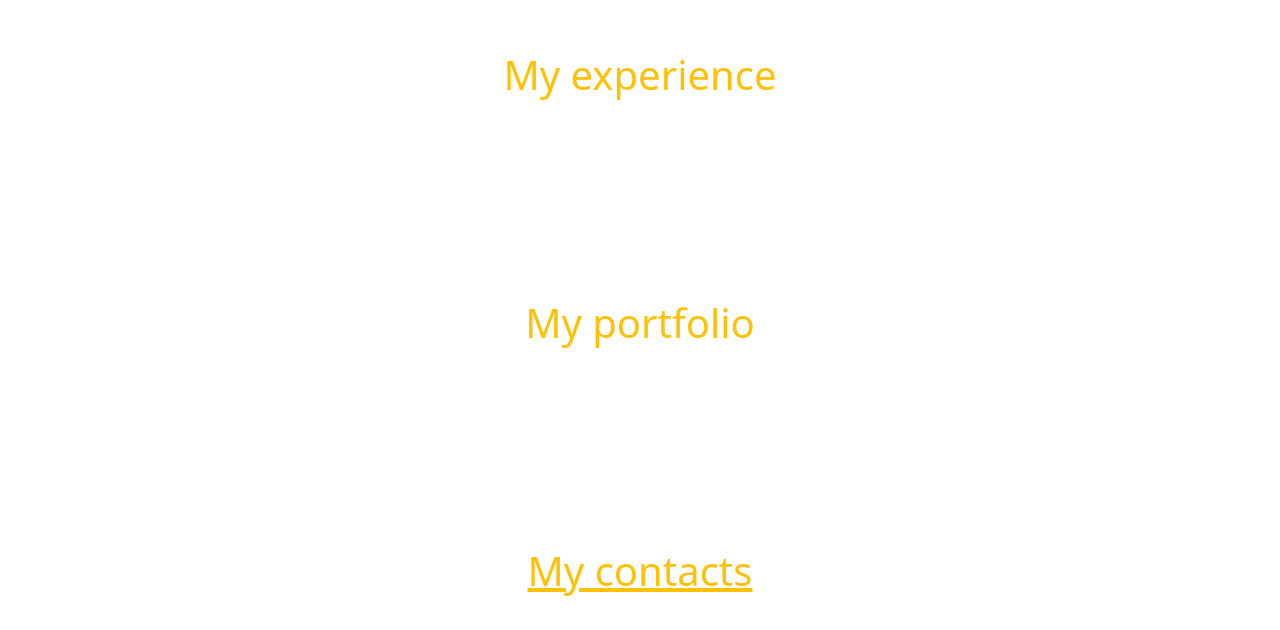
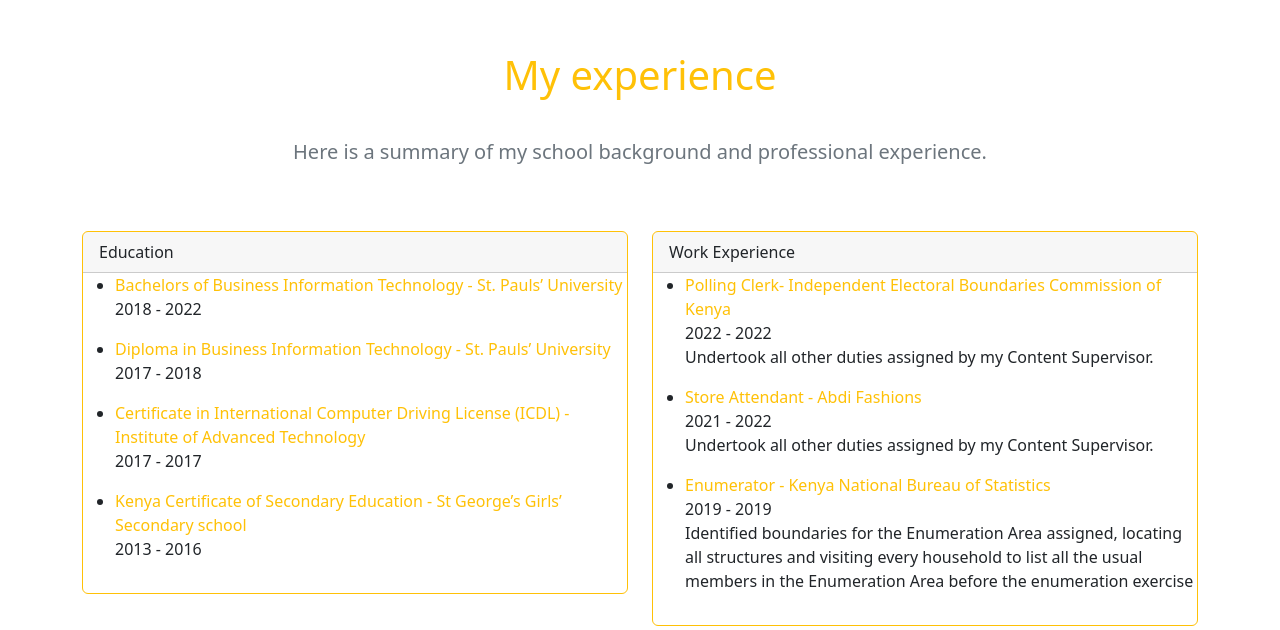
Before and after one commit to ShirleneNait/ShirleneNait.github.io, a plain HTML site: page index.html in a window 1280 px wide. Shown: the part 2031-2661 px from the top of the page. Drawn offline with Linux system fonts and the light colour scheme.

Commit message:
populating experiences

```diff
--- a/index.html
+++ b/index.html
@@ -174,16 +174,14 @@
             <br />
           </p>
           <div class="col-6">
-            <div class="card border border-warning ">
-              <div class="card-header">
-                Technical skills
-              </div>
+            <div class="card border border-warning">
+              <div class="card-header">Technical skills</div>
               <ul class="list-group list-group-flush">
                 <li class="list-group-item">
                   Javascript
                   <div class="progress">
                     <div
-                      class="progress-bar text-bg-secondary "
+                      class="progress-bar text-bg-secondary"
                       role="progressbar"
                       aria-label="Example with label"
                       style="width: 98%"
@@ -199,7 +197,7 @@
                   Python
                   <div class="progress">
                     <div
-                       class="progress-bar text-bg-secondary "
+                      class="progress-bar text-bg-secondary"
                       role="progressbar"
                       aria-label="Example with label"
                       style="width: 50%"
@@ -215,7 +213,7 @@
                   HTML
                   <div class="progress">
                     <div
-                       class="progress-bar text-bg-secondary "
+                      class="progress-bar text-bg-secondary"
                       role="progressbar"
                       aria-label="Example with label"
                       style="width: 90%"
@@ -231,7 +229,7 @@
                   CSS
                   <div class="progress">
                     <div
-                       class="progress-bar text-bg-secondary "
+                      class="progress-bar text-bg-secondary"
                       role="progressbar"
                       aria-label="Example with label"
                       style="width: 95%"
@@ -247,7 +245,7 @@
                   Java
                   <div class="progress">
                     <div
-                       class="progress-bar text-bg-secondary "
+                      class="progress-bar text-bg-secondary"
                       role="progressbar"
                       aria-label="Example with label"
                       style="width: 40%"
@@ -263,7 +261,7 @@
                   C
                   <div class="progress">
                     <div
-                       class="progress-bar text-bg-secondary "
+                      class="progress-bar text-bg-secondary"
                       role="progressbar"
                       aria-label="Example with label"
                       style="width: 30%"
@@ -279,16 +277,14 @@
             </div>
           </div>
           <div class="col-6">
-            <div class="card border border-warning ">
-              <div class="card-header">
-               Professional skills
-              </div>
+            <div class="card border border-warning">
+              <div class="card-header">Professional skills</div>
               <ul class="list-group list-group-flush">
                 <li class="list-group-item">
                   Creativity
                   <div class="progress">
                     <div
-                       class="progress-bar text-bg-secondary "
+                      class="progress-bar text-bg-secondary"
                       role="progressbar"
                       aria-label="Example with label"
                       style="width: 99%"
@@ -304,7 +300,7 @@
                   Teamwork
                   <div class="progress">
                     <div
-                       class="progress-bar text-bg-secondary "
+                      class="progress-bar text-bg-secondary"
                       role="progressbar"
                       aria-label="Example with label"
                       style="width: 95%"
@@ -320,7 +316,7 @@
                   Project management
                   <div class="progress">
                     <div
-                       class="progress-bar text-bg-secondary "
+                      class="progress-bar text-bg-secondary"
                       role="progressbar"
                       aria-label="Example with label"
                       style="width: 80%"
@@ -337,10 +333,114 @@
           </div>
         </div>
       </section>
-      <section id="experience" class="py-5 text-center container">
+      <section id="experience" class="py-5 container">
         <div class="row py-lg-5">
           <div class="col-lg-12 col-md-12 mx-auto">
-            <h1 class="fw-light text-warning">My experience</h1>
+            <h1 class="fw-light text-warning text-center">My experience</h1>
+          </div>
+          <p class="lead text-muted text-center">
+            <br />
+            Here is a summary of my school background and professional
+            experience.
+            <br />
+          </p>
+        </div>
+        <div class="row">
+          <div class="col-lg-6 col-md-6">
+            <div class="card border border-warning">
+              <div class="card-header">Education</div>
+              <ul class="timeline">
+                <li>
+                  <p>
+                    <span class="text-warning">
+                      Bachelors of Business Information Technology - St. Pauls’
+                      University
+                    </span>
+                    <br />
+                    2018 - 2022
+                  </p>
+                </li>
+                <li>
+                  <p>
+                    <span class="text-warning">
+                      Diploma in Business Information Technology - St. Pauls’
+                      University
+                    </span>
+                    <br />
+                    2017 - 2018
+                  </p>
+                </li>
+                <li>
+                  <p>
+                    <span class="text-warning">
+                      Certificate in International Computer Driving License
+                      (ICDL) - Institute of Advanced Technology
+                    </span>
+                    <br />
+                    2017 - 2017
+                  </p>
+                </li>
+                <li>
+                  <p>
+                    <span class="text-warning">
+                      Kenya Certificate of Secondary Education - St George’s
+                      Girls’ Secondary school
+                    </span>
+                    <br />
+                    2013 - 2016
+                  </p>
+                </li>
+              </ul>
+            </div>
+          </div>
+
+          <div class="col-lg-6 col-md-6">
+            <div class="card border border-warning">
+              <div class="card-header">Work Experience</div>
+              <ul class="timeline">
+                <li>
+                  <p>
+                    <span class="text-warning">
+                      Polling Clerk- Independent Electoral Boundaries Commission
+                      of Kenya
+                    </span>
+                    <br />
+                    2022 - 2022
+                    <br />
+                    Undertook all other duties assigned by my Content
+                    Supervisor.
+                  </p>
+                </li>
+
+                <li>
+                  <p>
+                    <span class="text-warning">
+                      Store Attendant - Abdi Fashions
+                    </span>
+                    <br />
+                    2021 - 2022
+                    <br />
+                    Undertook all other duties assigned by my Content
+                    Supervisor.
+                  </p>
+                </li>
+
+                <li>
+                  <p>
+                    <span class="text-warning">
+                      Enumerator - Kenya National Bureau of Statistics
+                    </span>
+                    <br />
+                    2019 - 2019
+                    <br />
+                    Identified boundaries for the Enumeration Area assigned,
+                    locating all structures and visiting every household to list
+                    all the usual members in the Enumeration Area before the
+                    enumeration exercise
+                  </p>
+                </li>
+              </ul>
+            </div>
           </div>
         </div>
       </section>
```
Lines whose indentation alone changed are shown as unchanged.
